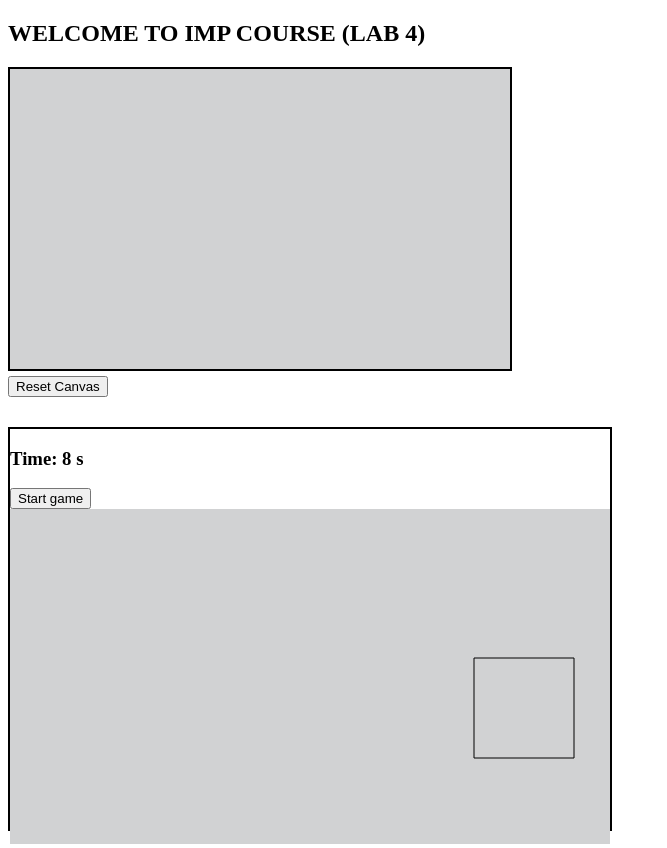
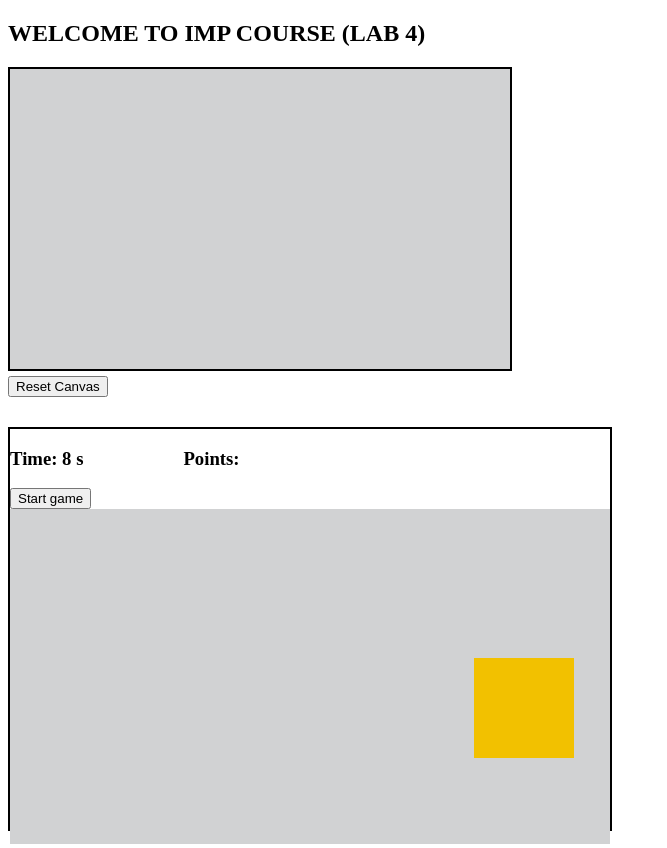
Before and after one commit to Shishir-Singh-Timalsina/IMP4, a plain HTML site: page index.html in a window 1280 px wide. Both pictures are taken after a click on the button "Start game". Shown: the whole page, without its empty margins (0-667 px from the left). Drawn offline with nearby package versions, Linux system fonts and the light colour scheme.

Commit message:
Lab 4 completed

```diff
--- a/CSS.css
+++ b/CSS.css
@@ -21,7 +21,7 @@ button#canvasReset{
     background-color: #d1d2d3;
 
 }
-points{
-    text-align:right;
-    float:right;
+.header{
+    float: left;
+    margin-right: 100px;
 }
--- a/gamejavascript.js
+++ b/gamejavascript.js
@@ -59,10 +59,11 @@ jQuery(document).ready(function($) {
         this.ctx = ctx;
 
         this.draw = function(){
+            ctx.fillStyle = "#f2c100"; //yellow
+            ctx.beginPath();
             this.ctx.rect(this.x,this.y,this.width,this.height);
-            this.ctx.fillStyle = "yellow" ;
+            this.ctx.fill();
 
-            this.ctx.stroke();
         }
     }
 
@@ -79,19 +80,23 @@ jQuery(document).ready(function($) {
          reg.draw();
          ctx.closePath();
 
-        if( time -1 >= 0)
+        if( time -1 >= 0){
              setTimeout( function() { updateTimeText(time-1,ctx) }, 1000);
-        return;
-
+            return;
+        }
     }
 
     /*updating points*/
     function updatePoint(point){
         var text = "Point: " + point + "";
+        console.log(point);
         $(".points").html(text);
+
     }
 
+    /*Starting the game */
     $('.start').on('click', function(){
         timer(10,ctx);
     });
+
 });
--- a/index.html
+++ b/index.html
@@ -38,7 +38,7 @@
             <!--Simple Game-->
             <div class="gameContainer">
                     <h3 class="header">Click the button to play the game</h3>
-                    <h3 class="points"></h3>
+                    <h3 class="points">Points:</h3>
                     <input type="button" class="start" value="Start game">
                     <canvas id="canvas" width="600" height="335"></canvas>
             </div>
```
